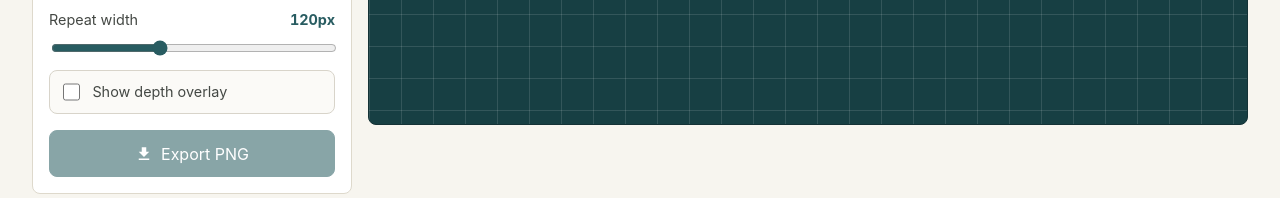
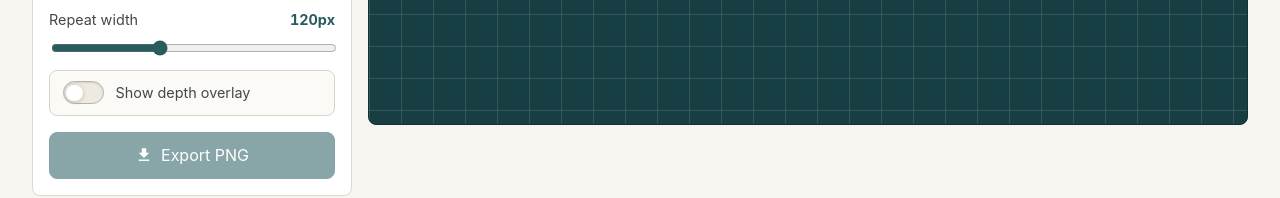
Before and after one commit to manix84/magiceyelab, a React (Vite) app: page /generator in a window 1280 px wide. Shown: the part 668-866 px from the top of the page. Built offline with nearby package versions, Linux system fonts and the light colour scheme.

Commit message:
feat: enhance toggleField styles and functionality; improve accessibility with aria attributes

```diff
--- a/package.json
+++ b/package.json
@@ -1,6 +1,6 @@
 {
   "name": "magiceyelab",
-  "version": "3.1.0",
+  "version": "3.2.0",
   "private": true,
   "type": "module",
   "scripts": {
--- a/src/features/generator/GeneratorPage.module.scss
+++ b/src/features/generator/GeneratorPage.module.scss
@@ -117,6 +117,7 @@ label.fileButton {
 }
 
 label.toggleField {
+  position: relative;
   display: flex;
   align-items: center;
   justify-content: flex-start;
@@ -130,15 +131,57 @@ label.toggleField {
   cursor: pointer;
 
   input {
-    width: 1.1rem;
-    height: 1.1rem;
+    position: absolute;
+    width: 1px;
+    height: 1px;
     margin: 0;
-    accent-color: #285c61;
+    opacity: 0;
+    pointer-events: none;
+
+    &:checked + .toggleSwitch {
+      border-color: #285c61;
+      background: #285c61;
+
+      &::after {
+        transform: translateX(1.1rem);
+      }
+    }
+
+    &:focus-visible + .toggleSwitch {
+      outline: 2px solid rgba(40, 92, 97, 0.24);
+      outline-offset: 3px;
+    }
   }
 
-  span {
-    flex: 1;
+}
+
+.toggleSwitch {
+  flex: 0 0 auto;
+  width: 2.55rem;
+  height: 1.45rem;
+  border: 1px solid #b9b4a8;
+  border-radius: 999px;
+  background: #eeeae0;
+  box-shadow: inset 0 1px 2px rgba(23, 25, 26, 0.12);
+  transition:
+    border-color 160ms ease,
+    background-color 160ms ease;
+
+  &::after {
+    display: block;
+    width: 1.05rem;
+    height: 1.05rem;
+    margin: 0.14rem;
+    border-radius: 50%;
+    background: #ffffff;
+    box-shadow: 0 1px 4px rgba(23, 25, 26, 0.22);
+    content: "";
+    transition: transform 160ms ease;
   }
+}
+
+.toggleLabel {
+  flex: 1;
 }
 
 .primaryAction {
--- a/src/features/generator/GeneratorPage.tsx
+++ b/src/features/generator/GeneratorPage.tsx
@@ -292,7 +292,8 @@ export function GeneratorPage() {
                 checked={showDepthOverlay}
                 onChange={(event) => setShowDepthOverlay(event.target.checked)}
               />
-              <span>Show depth overlay</span>
+              <span className={styles.toggleSwitch} aria-hidden="true" />
+              <span className={styles.toggleLabel}>Show depth overlay</span>
             </label>
           </FieldGroup>
 
```
Also changed, not shown: 1 other file (tests, documents, lock files or other folders).
